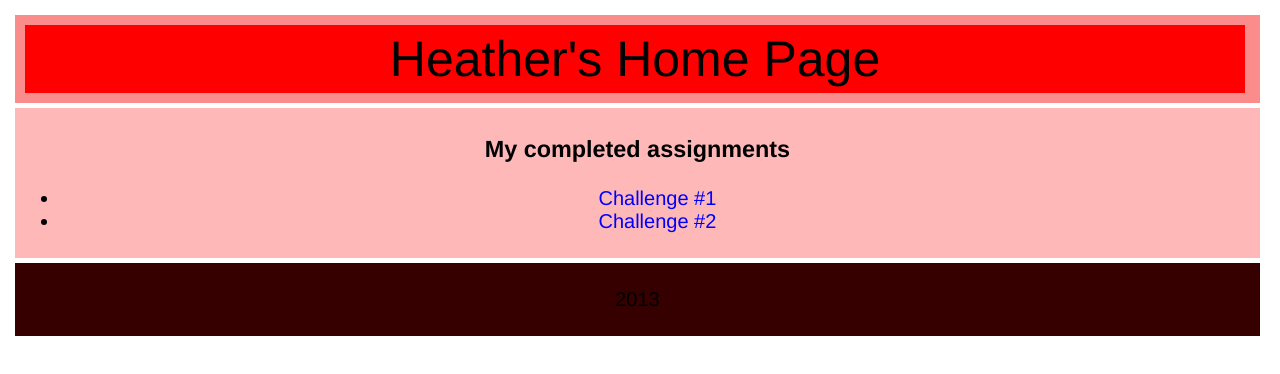
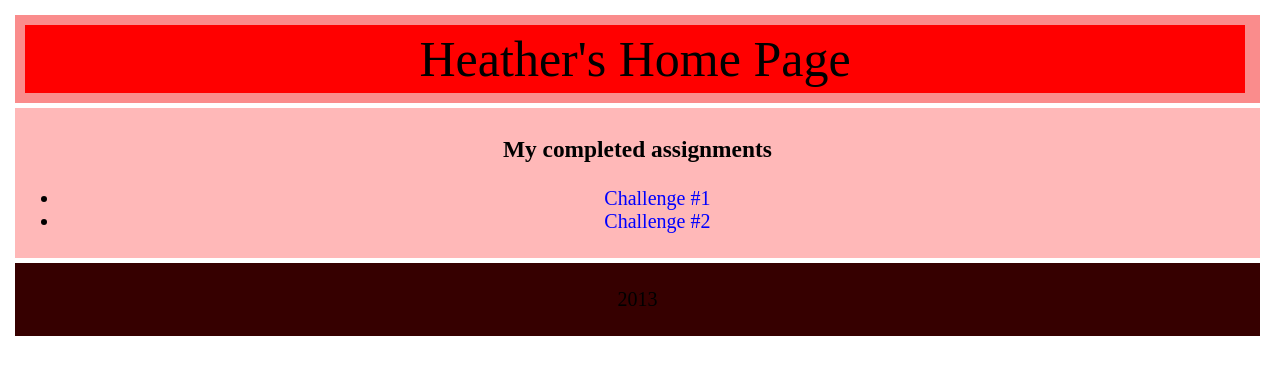
Before and after one commit to SHS-Coders/heather, a plain HTML site: page index.html in a window 1280 px wide. Drawn offline with Linux system fonts and the light colour scheme.

Commit message:
Update style.css

```diff
--- a/style.css
+++ b/style.css
@@ -2,7 +2,7 @@ body {color: black; background-color: white;
   padding: 5px;
   margin: 5px;
   text-align: center;
-  font-family: "Helvetica", sans-serif;
+  font-family: {comic, arial};
   font-style: normal;
   font-size: 20px;
 }
```
